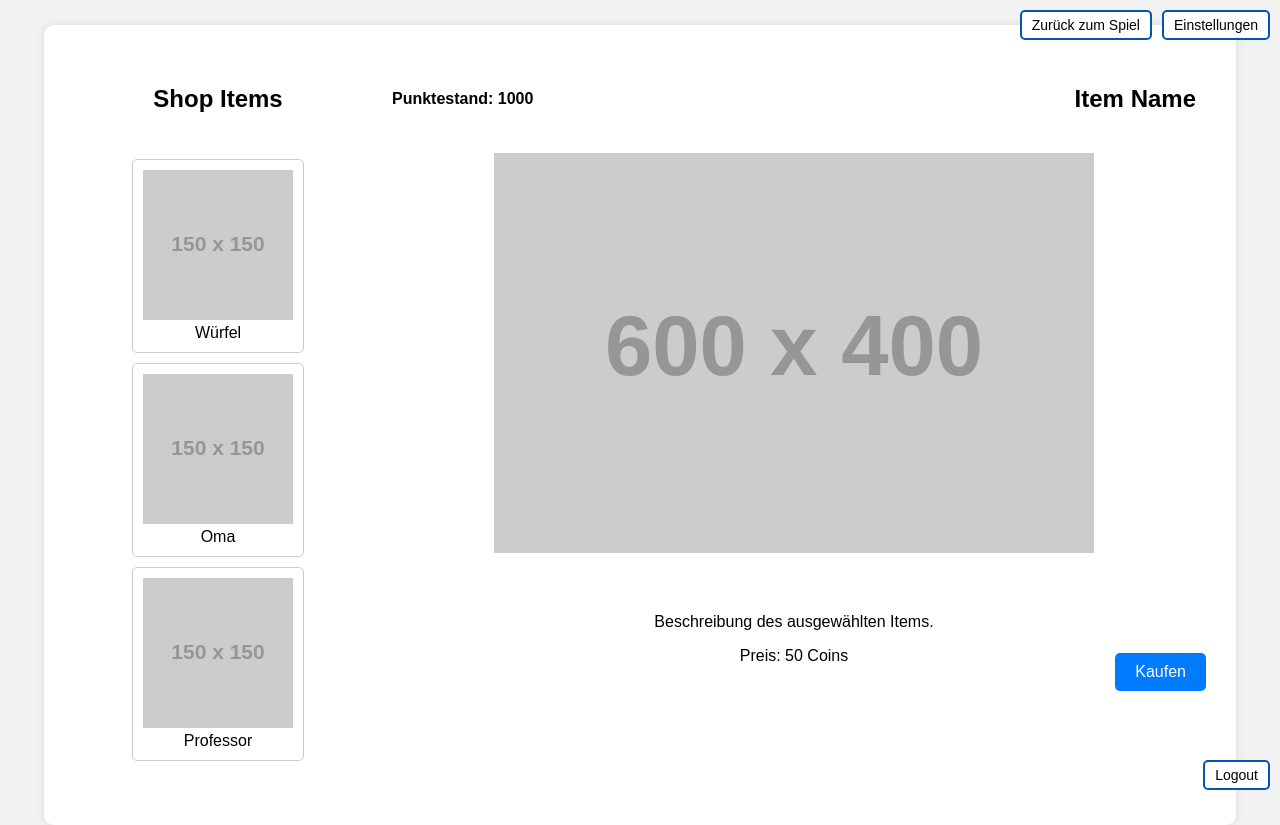
After one commit to HerrOtter/dice-game, a Flask app: template dice/frontend/templates/shop.html in a window 1280 px wide. The commit adds this page. Run offline with Flask 3, Linux system fonts and the light colour scheme; the template is opened without the code that fills it, so the values that code supplies are empty; grey boxes labelled with a size stand in for pictures from a placeholder-image service; some libraries are stand-ins or nearby versions.

Commit message:
Add Shop html
images coming soon

```diff
--- /dev/null
+++ b/dice/frontend/templates/shop.html
@@ -0,0 +1,62 @@
+<!DOCTYPE html>
+<html lang="en">
+<head>
+    <meta charset="UTF-8">
+    <meta name="viewport" content="width=device-width, initial-scale=1.0">
+    <link rel="stylesheet" href="../../static/style.css">
+    <title>Ratespiel</title>
+</head>
+<body>
+    <header>
+        <button class="nav-button" id="play-button">Zurück zum Spiel</button>
+        <button class="nav-button" id="settings-button">Einstellungen</button>
+    </header>
+
+    <div class="container" id="shop">
+        <section id="item_nav">
+            <h2>Shop Items</h2>
+            <ul class="item_list">
+                <li class="item">
+                    <img src="https://placehold.co/150x150" alt="Würfel">
+                    <span>Würfel</span>
+                </li>
+                <li class="item">
+                    <img src="https://placehold.co/150x150" alt="Oma">
+                    <span>Oma</span>
+                </li>
+                <li class="item">
+                    <img src="https://placehold.co/150x150" alt="Professor">
+                    <span>Professor</span>
+                </li>
+            </ul>
+        </section>
+
+        <section id="item_show">
+            <div id="item_header">
+                <div id="points">Punktestand: 1000</div>
+                <h2>Item Name</h2>
+            </div>
+            <div id="item_frame">
+                <img src="https://placehold.co/600x400" alt="Item Bild">
+            </div>
+            <div id="item_description">
+                <p>Beschreibung des ausgewählten Items.</p>
+                <p>Preis: 50 Coins</p>
+                <button class="buy-button" id="buy-button">Kaufen</button>
+            </div>
+        </section>
+    </div>
+
+    <footer>
+        <button class="logout-button" id="logout-button">Logout</button>
+        <script>
+            const logout_url = "{{ url_for('api.auth.api_logout') }}"
+
+            document.getElementById("logout-button").addEventListener("click", async (event) => {
+                const response = await fetch(logout_url, { method: "POST" });
+                window.location.reload();
+            })
+        </script>
+    </footer>
+</body>
+</html>
--- a/dice/static/style.css
+++ b/dice/static/style.css
@@ -1,3 +1,7 @@
+/*              Style               */
+/*                                  */
+
+/*        General Settings          */
 body {
     font-family: Arial, sans-serif;
     background-color: #f2f2f2;
@@ -20,19 +24,6 @@ header {
     padding: 10px;
 }
 
-.nav-button, .logout-button {
-    background-color: #fff;
-    color: #000;
-    border: 2px solid #0056b3;
-    cursor: pointer;
-    padding: 5px 10px;
-    font-size: 14px;
-}
-
-.nav-button:hover, .logout-button:hover {
-    color: #fff;
-}
-
 .container {
     background-color: #ffffff;
     padding: 20px;
@@ -49,40 +40,31 @@ footer {
     margin: 10px;
 }
 
-.container#error {
-    background-color: crimson;
-    margin-bottom: 1rem;
-    color: #fff;
-    padding: 10px 20px;
+
+/*          Nav Settings            */
+.nav-button, .logout-button {
+    background-color: #fff;
+    color: #000;
+    border: 2px solid #0056b3;
+    cursor: pointer;
+    padding: 5px 10px;
+    font-size: 14px;
 }
 
-.hidden {
-    display: none;
+.nav-button:hover, .logout-button:hover {
+    color: #fff;
 }
 
+
+/*         Font Settings            */
 h1 {
     font-size: 24px;
     color: #333;
     margin-bottom: 20px;
 }
 
-form {
-    display: flex;
-    flex-direction: column;
-    align-items: center;
-}
 
-label, input {
-    margin: 5px 0;
-}
-
-input {
-    padding: 10px;
-    border: 1px solid #ccc;
-    border-radius: 5px;
-    outline: none;
-}
-
+/*         Button Settings          */
 button {
     padding: 10px 20px;
     background-color: #007bff;
@@ -101,6 +83,8 @@ button:hover {
     color: #fff;
 }
 
+
+/*         Slider Settings          */
 .slider {
     position: relative;
     display: inline-block;
@@ -153,3 +137,156 @@ button:hover {
     font-size: 12px;
     font-weight: bold;
 }
+
+
+/*          Form Settings           */
+form {
+    display: flex;
+    flex-direction: column;
+    align-items: center;
+}
+
+label, input {
+    margin: 5px 0;
+}
+
+input {
+    padding: 10px;
+    border: 1px solid #ccc;
+    border-radius: 5px;
+    outline: none;
+}
+
+
+/*         Custom Settings          */
+.container#error {
+    background-color: crimson;
+    margin-bottom: 1rem;
+    color: #fff;
+    padding: 10px 20px;
+}
+
+.hidden {
+    display: none;
+}
+
+
+/*           Item Settings          */
+/* Item-Liste */
+.container#shop {
+    display: flex;
+    justify-content: space-between;
+    align-items: flex-start;
+    width: 90%;
+    max-width: 1200px;
+}
+
+#item_nav {
+    flex: 1 1 25%;
+    max-height: 90vh;
+    overflow-y: auto;
+    padding: 20px;
+    display: flex;
+    flex-direction: column;
+    align-items: center; /* Elemente in der Mitte ausrichten */
+}
+
+#item_nav .item_list {
+    list-style-type: none;
+    padding: 0;
+}
+
+#item_nav .item {
+    margin: 10px;
+    cursor: pointer;
+    text-align: center;
+    border: 1px solid #ccc;
+    border-radius: 5px;
+    padding: 10px;
+    background-color: #fff;
+    transition: background-color 0.3s ease-in-out;
+    width: 150px;
+}
+
+#item_nav .item img {
+    max-width: 100%;
+    height: auto;
+}
+
+#item_nav .item:hover {
+    background-color: #f0f0f0;
+}
+
+#item_show {
+    flex: 1 1 75%;
+    max-height: 90vh;
+    padding: 20px;
+    text-align: center;
+    display: flex;
+    flex-direction: column;
+    justify-content: space-between;
+    align-items: center;
+    position: relative;
+}
+
+#item_show #item_header {
+    display: flex;
+    justify-content: space-between;
+    align-items: center;
+    width: 100%;
+}
+
+#item_show #points {
+    font-size: 16px;
+    font-weight: bold;
+    margin-right: 10px;
+}
+
+#item_show #item_frame {
+    max-width: 80%;
+    margin: 20px auto;
+}
+
+#item_show #item_frame img {
+    max-width: 100%;
+    height: auto;
+}
+
+#item_show #item_description {
+    margin-top: 20px;
+}
+
+#item_show .buy-button {
+    position: absolute;
+    bottom: 10px;
+    right: 10px;
+}
+
+#item_frame {
+    max-width: 80%;
+    margin: 20px auto;
+}
+
+#item_frame img {
+    max-width: 100%;
+    height: auto;
+}
+
+#item_description {
+    margin-top: 20px;
+}
+
+.buy-button {
+    padding: 10px 20px;
+    background-color: #007bff;
+    color: #fff;
+    border: none;
+    border-radius: 5px;
+    cursor: pointer;
+    transition: background-color 0.3s ease-in-out;
+    font-size: 16px;
+}
+
+.buy-button:hover {
+    background-color: #0056b3;
+}
```
